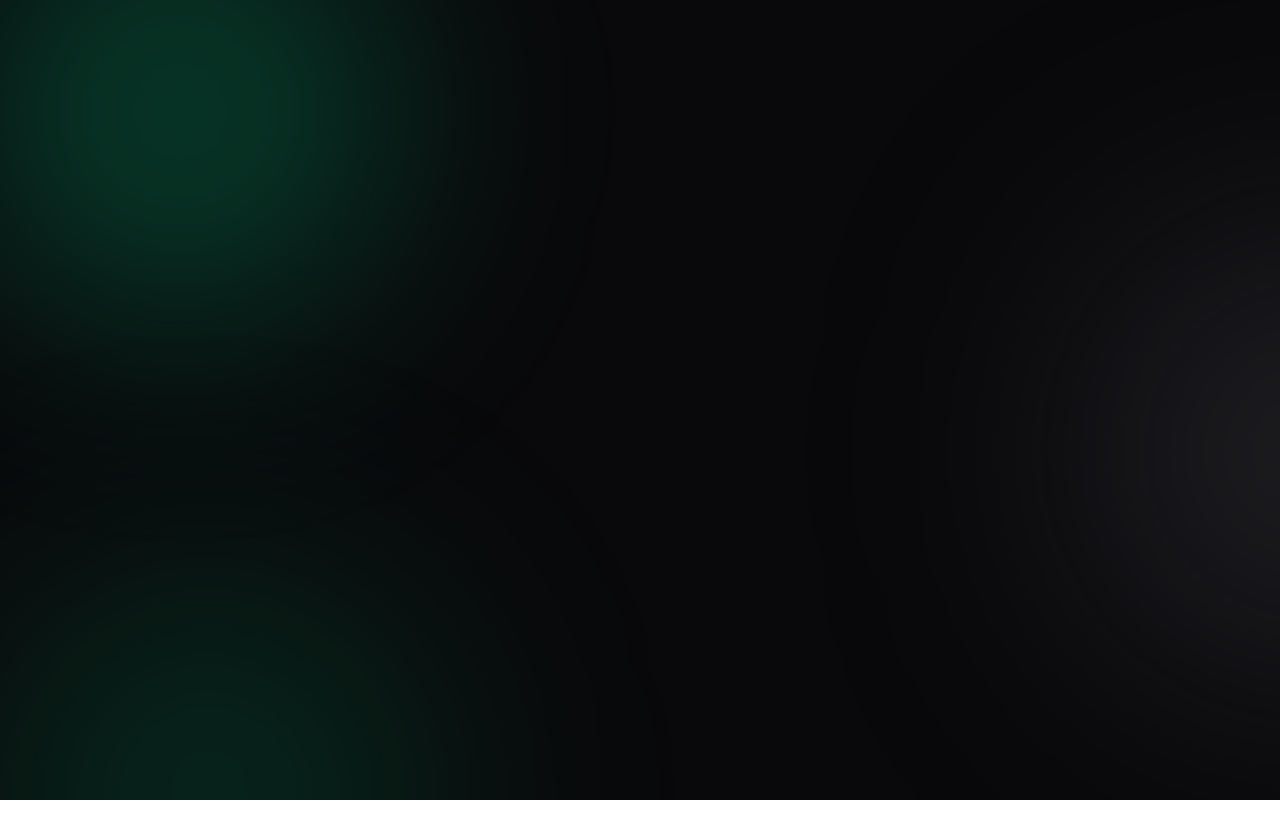
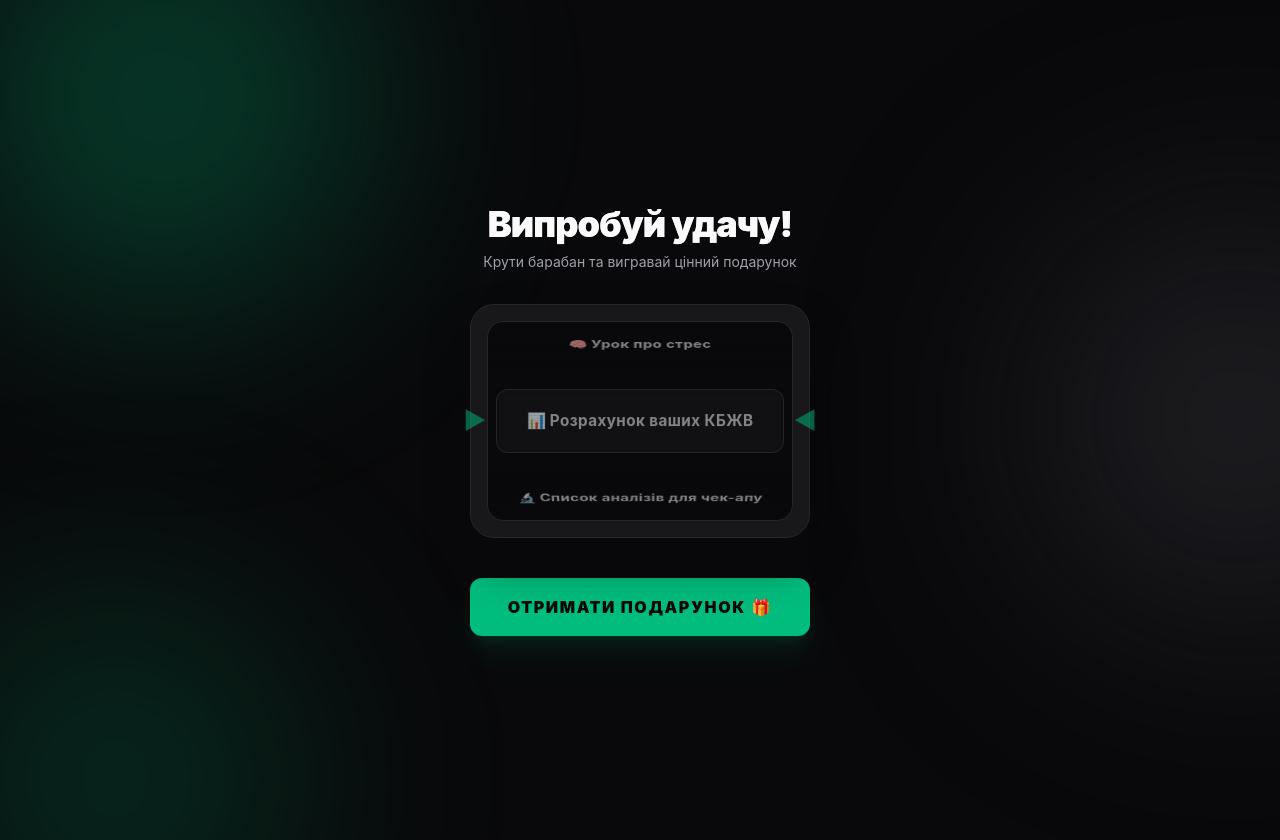
Before and after one commit to LevinIgor/Roulette, a Vue app: page / in a window 1280 px wide. Before the commit this address had no page. Before the commit the page ends 800 px from the top, so only its background shows below. Built offline with nearby package versions, Linux system fonts and the light colour scheme.

Commit message:
Enhance App.vue onMounted logic for local development and improve transition effects in the component

```diff
--- a/src/App.vue
+++ b/src/App.vue
@@ -38,6 +38,11 @@ async function handleFormComplete(answers) {
 }
 
 onMounted(async () => {
+  if (window.location.hostname === "localhost") {
+    currentStep.value = STEPS[0];
+    return;
+  }
+
   await new Promise((resolve) => setTimeout(resolve, 0));
   const userId = route.query.user_id || null;
 
@@ -62,30 +67,58 @@ onMounted(async () => {
       <div
         class="absolute -top-32 -left-20 w-96 h-96 bg-emerald-500/25 rounded-full blur-[90px] animate-blob transform-gpu"
       ></div>
-
       <div
         class="absolute top-1/4 -right-32 w-96 h-96 bg-zinc-700/40 rounded-full blur-[110px] animate-blob animation-delay-2000 transform-gpu"
       ></div>
-
       <div
         class="absolute -bottom-32 -left-20 w-96 h-96 bg-emerald-600/20 rounded-full blur-[100px] animate-blob animation-delay-4000 transform-gpu"
       ></div>
     </div>
 
-    <div class="relative z-10 w-full flex flex-col items-center min-h-full">
-      <vRouletteStep v-if="currentStep === 'roulette'" @on-complete="currentStep = STEPS[1]" />
-      <vPrizeStep v-else-if="currentStep === 'prize'" @on-complete="currentStep = STEPS[2]" />
-      <vFormStep v-else-if="currentStep === 'form'" @on-complete="handleFormComplete" />
-      <vEndStep v-else-if="currentStep === 'end'" />
+    <div class="relative z-10 w-full flex flex-col items-center justify-center min-h-screen">
+      <Transition v-if="currentStep = STEPS[0]" name="step-fade" mode="out-in">
+        <vRouletteStep
+          v-if="currentStep === 'roulette'"
+          key="roulette"
+          @on-complete="currentStep = STEPS[1]"
+        />
+        <vPrizeStep
+          v-else-if="currentStep === 'prize'"
+          key="prize"
+          @on-complete="currentStep = STEPS[2]"
+        />
+        <vFormStep
+          v-else-if="currentStep === 'form'"
+          key="form"
+          @on-complete="handleFormComplete"
+        />
+        <vEndStep v-else-if="currentStep === 'end'" key="end" />
+      </Transition>
     </div>
   </div>
 </template>
 
 <style scoped>
-/* Додаємо вказівку для браузера, що ці елементи будуть постійно рухатися */
+.step-fade-enter-active,
+.step-fade-leave-active {
+  transition: all 0.3s cubic-bezier(0.25, 1, 0.5, 1);
+  will-change: transform, opacity;
+}
+
+.step-fade-leave-to {
+  opacity: 0;
+  filter: blur(2px);
+}
+
+.step-fade-enter-from {
+  opacity: 0;
+  filter: blur(2px);
+  transform: translateY(-4px);
+}
+
 .animate-blob {
   will-change: transform;
-  animation: blob-animation 12s infinite alternate ease-in-out;
+  animation: blob-animation 14s infinite alternate ease-in-out;
 }
 
 @keyframes blob-animation {
@@ -93,18 +126,17 @@ onMounted(async () => {
     transform: translate(0px, 0px) scale(1);
   }
   50% {
-    /* Робимо рух більш помітним — зсув на 40-60 пікселів */
-    transform: translate(100px, 60px) scale(1.2);
+    transform: translate(60px, 40px) scale(1.15);
   }
   100% {
-    transform: translate(-150px, -40px) scale(0.9);
+    transform: translate(-40px, -60px) scale(0.9);
   }
 }
 
 .animation-delay-2000 {
-  animation-delay: 1s;
+  animation-delay: 2s;
 }
 .animation-delay-4000 {
-  animation-delay: 1s;
+  animation-delay: 4s;
 }
 </style>
--- a/src/router/index.js
+++ b/src/router/index.js
@@ -1,8 +1,15 @@
-import { createRouter, createWebHistory } from 'vue-router'
+import { createRouter, createWebHistory } from "vue-router";
 
 const router = createRouter({
   history: createWebHistory(import.meta.env.BASE_URL),
-  routes: [],
-})
+  routes: [
+    {
+      path: "/",
+      name: "home",
+      component: () => import("@/App.vue"),
+    },
+    { path: "/:pathMatch(.*)*", component: () => import("@/App.vue") },
+  ],
+});
 
-export default router
+export default router;
```
